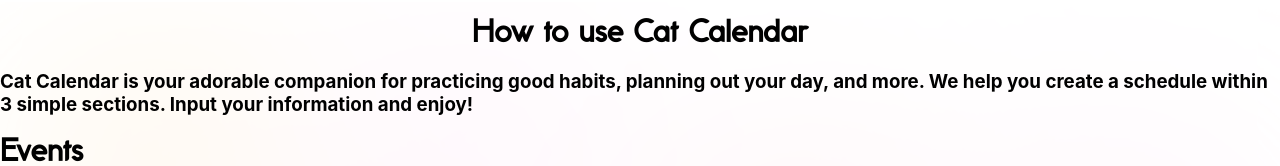
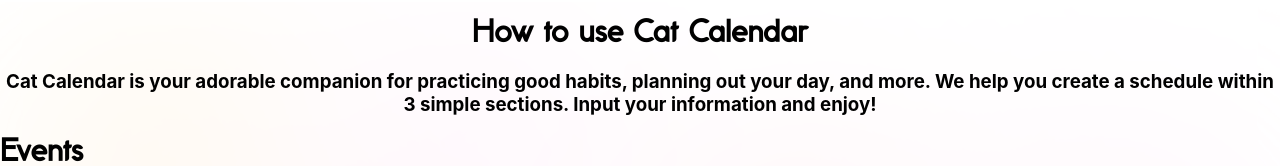
Before and after one commit to anyuan-chen/cat-calendar, a React (Create React App) app: page /instructions in a window 1280 px wide. Shown: the part 126-292 px from the top of the page. Built offline with nearby package versions, Linux system fonts and the light colour scheme.

Commit message:
good lord

```diff
--- a/src/pages/Instructions.css
+++ b/src/pages/Instructions.css
@@ -10,3 +10,10 @@
     justify-content: center;
     text-align: center; /*aha this is not working*/
 }
+
+#subtitle {
+    display: flex;
+    text-align: center;
+    justify-content: center;
+    align-items: center; /*NONE OF THESE ARE WORKING WHAT*/
+}
```
